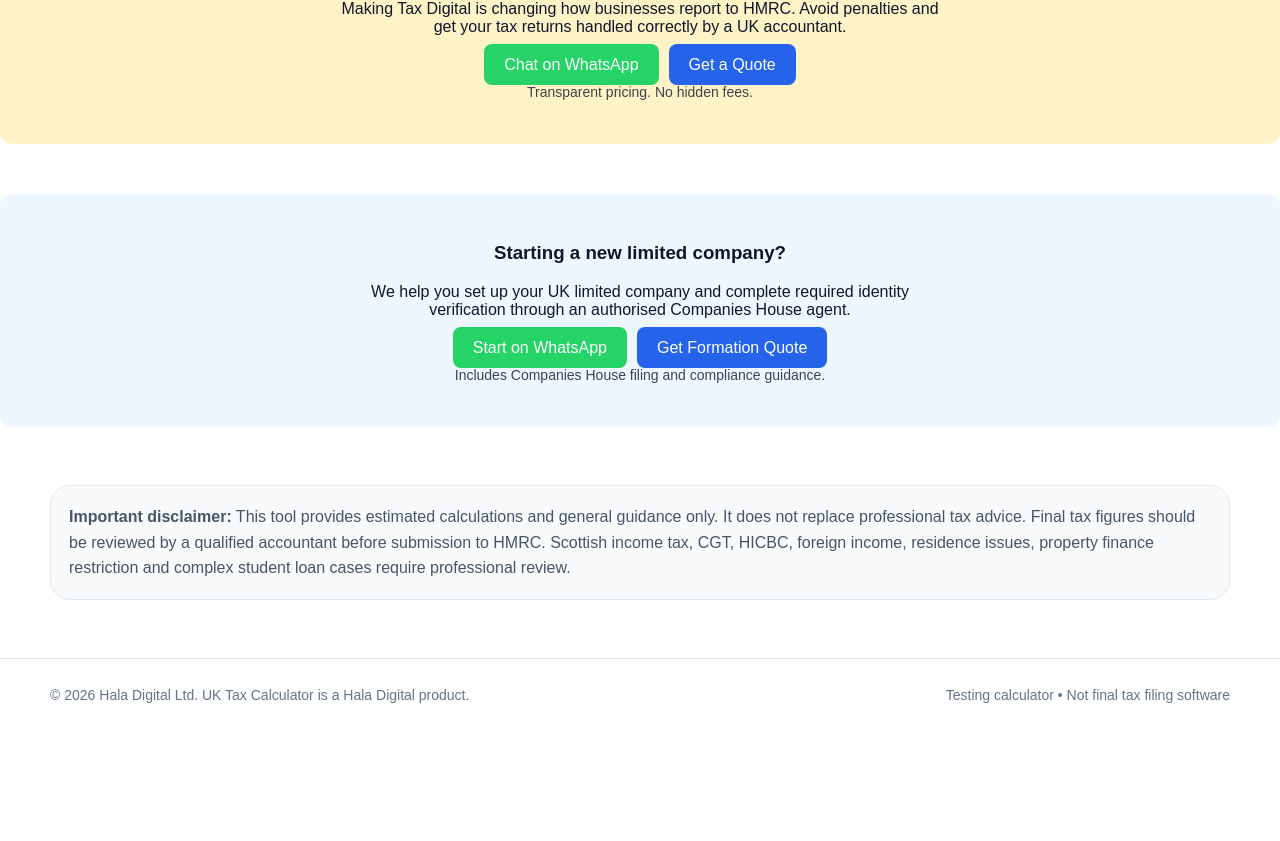
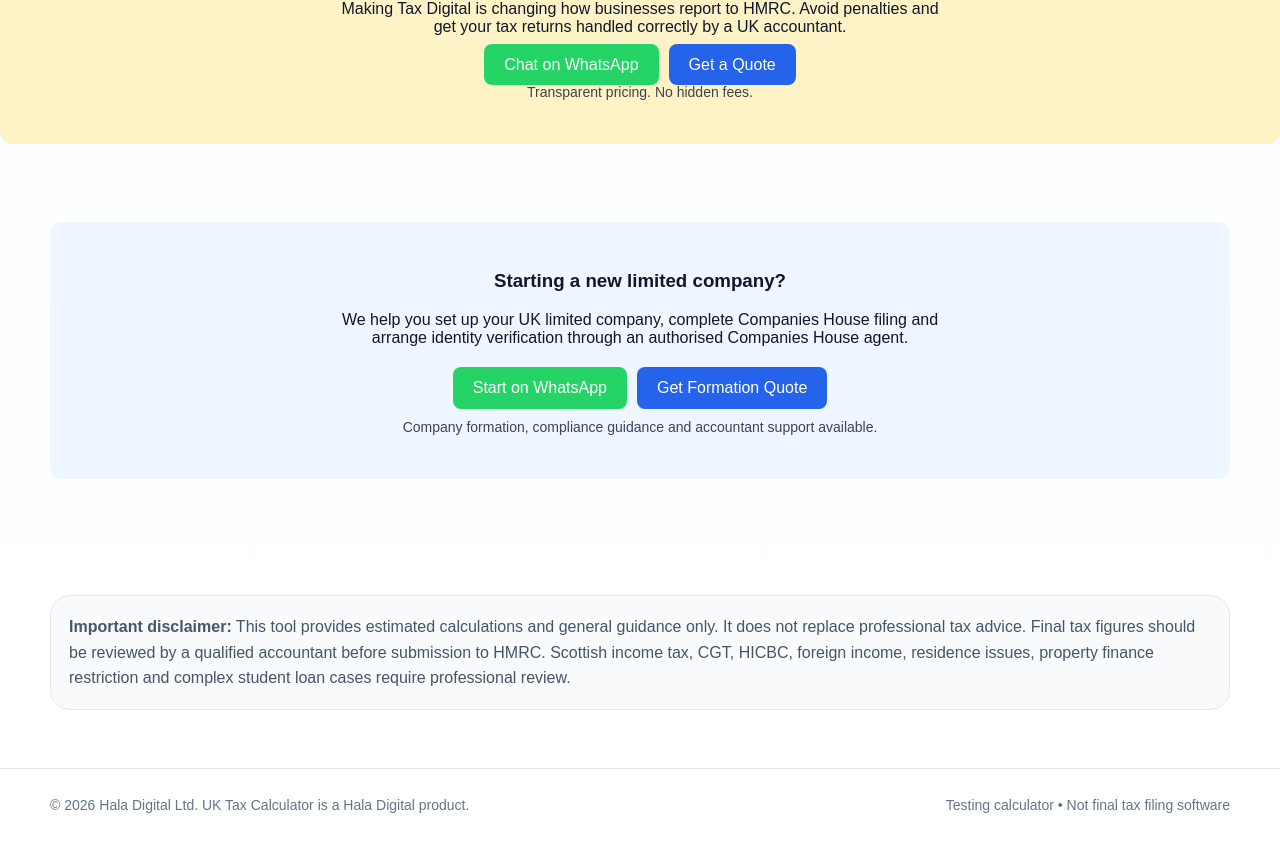
Before and after one commit to HalaDigitalLtd/uktaxcalculator-app, a Next.js app: page / in a window 1280 px wide. Shown: the part 2564-3405 px from the top of the page. Before the commit the page ends 3295 px from the top, so only its background shows below. Built offline with nearby package versions, Linux system fonts and the light colour scheme.

Commit message:
Add company formation CTA to tax calculator funnel

```diff
--- a/app/calculator-page.tsx
+++ b/app/calculator-page.tsx
@@ -740,18 +740,21 @@ export default function Home() {
     Transparent pricing. No hidden fees.
   </p>
 </div>
-        <div style={{
-  marginTop: "50px",
+ <section className="section">
+  <div className="container">
+    <div
+      style={{
+        marginTop: "20px",
         padding: "30px",
         background: "#eef6ff",
         borderRadius: "12px",
-  textAlign: "center"
-}}>
+        textAlign: "center",
+      }}
+    >
       <h3>Starting a new limited company?</h3>
 
-  <p style={{ marginTop: "10px", maxWidth: "600px", marginInline: "auto" }}>
-    We help you set up your UK limited company and complete required identity verification
-    through an authorised Companies House agent.
+      <p style={{ marginTop: "10px", maxWidth: "650px", marginInline: "auto" }}>
+        We help you set up your UK limited company, complete Companies House filing and arrange identity verification through an authorised Companies House agent.
       </p>
 
       <div style={{ marginTop: "20px" }}>
@@ -763,20 +766,22 @@ export default function Home() {
             color: "white",
             borderRadius: "8px",
             textDecoration: "none",
-        marginRight: "10px"
+            marginRight: "10px",
+            display: "inline-block",
           }}
         >
           Start on WhatsApp
         </a>
 
         <a
-      href="/quote"
+          href="https://haladigital.co.uk/quote"
           style={{
             padding: "12px 20px",
             background: "#2563eb",
             color: "white",
             borderRadius: "8px",
-        textDecoration: "none"
+            textDecoration: "none",
+            display: "inline-block",
           }}
         >
           Get Formation Quote
@@ -784,10 +789,11 @@ export default function Home() {
       </div>
 
       <p style={{ marginTop: "10px", fontSize: "14px", opacity: 0.8 }}>
-    Includes Companies House filing and compliance guidance.
+        Company formation, compliance guidance and accountant support available.
       </p>
     </div>
-
+  </div>
+</section>
         <section className="section">
           <div className="container">
             <div className="disclaimer">
```
Lines whose indentation alone changed are shown as unchanged.
